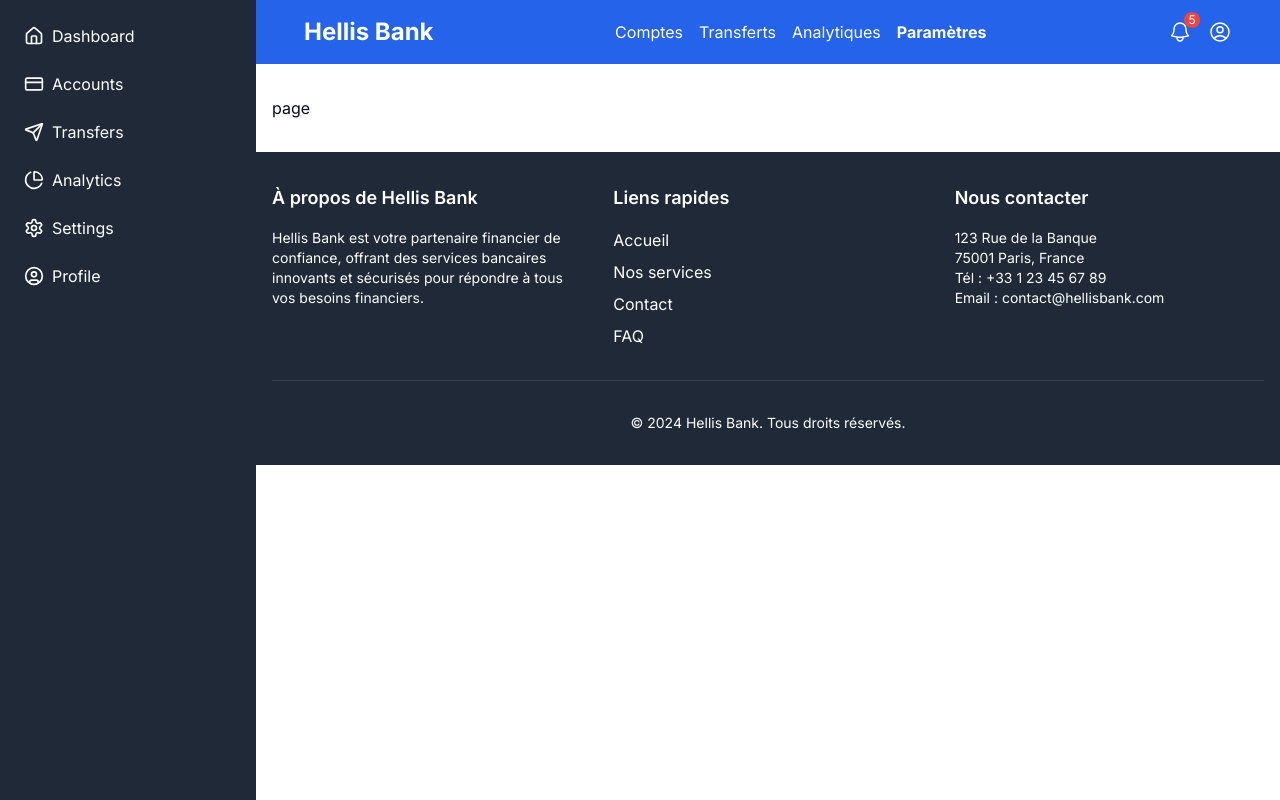
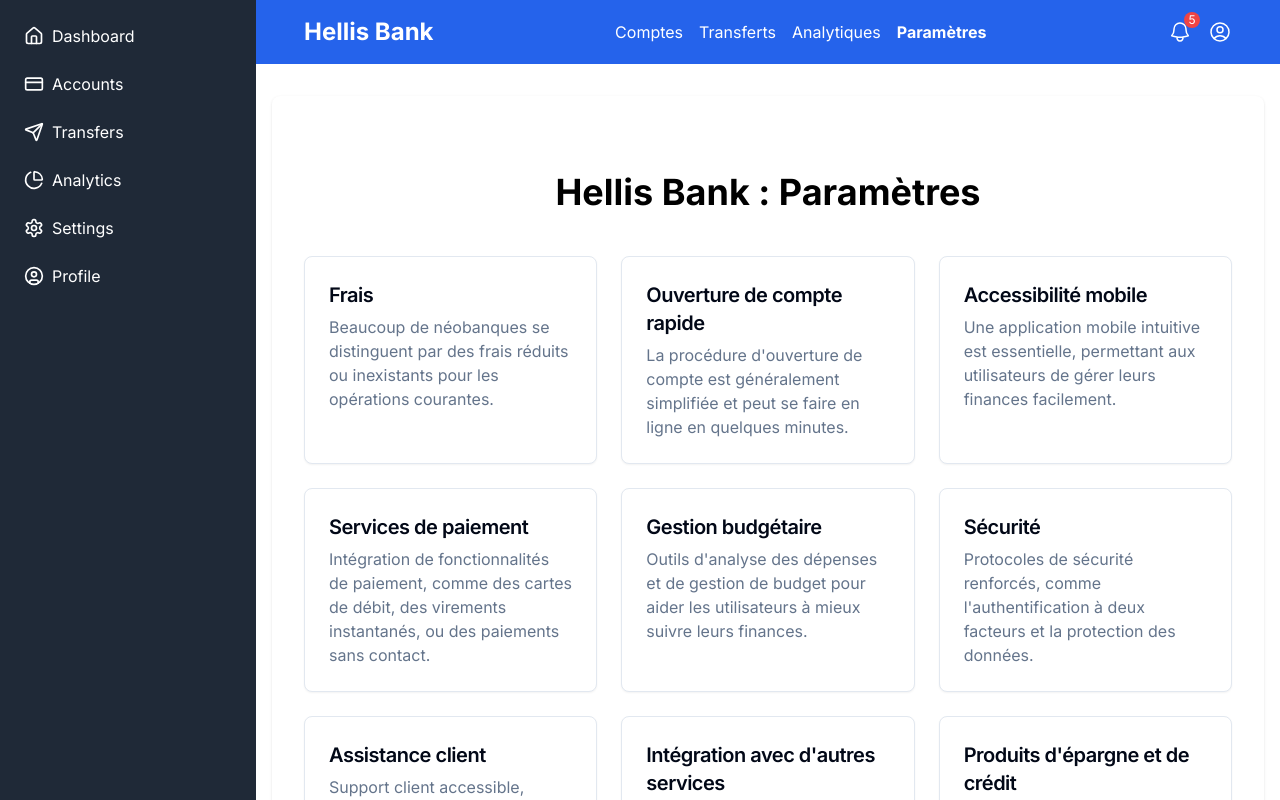
Before and after one commit to stgHellis/Hellis-Bank, a Next.js app: page /settings in a window 1280 px wide. Shown: the top 800 px of the page. Built offline with nearby package versions, Linux system fonts and the light colour scheme.

Commit message:
Création d'une nouvelle Page de Paramètres et Modification de la page d'accueil pour être mobile responsive

```diff
--- a/app/page.tsx
+++ b/app/page.tsx
@@ -8,9 +8,11 @@ export default function Home() {
   return (
     <div className="bg-white dark:bg-gray-900 text-black dark:text-white">
       <div className="min-h-screen transition-colors duration-200 dark:bg-gray-900">
-        <main className="flex min-h-screen flex-col items-center justify-start p-24">
-          <h1 className="text-4xl font-bold mb-20">Dashboard</h1>
-          <div className="w-full max-w-4xl grid grid-cols-1 md:grid-cols-2 gap-6 dark:bg-gray-800 shadow rounded-lg p-6 transition-colors duration-200">
+        <main className="flex min-h-screen flex-col items-center justify-start p-4 sm:p-6 md:p-12 lg:p-24">
+          <h1 className="text-2xl sm:text-3xl md:text-4xl font-bold mb-6 sm:mb-10 md:mb-20">
+            Dashboard
+          </h1>
+          <div className="w-full max-w-4xl grid grid-cols-1 gap-4 sm:gap-6 dark:bg-gray-800 shadow rounded-lg p-4 sm:p-6 transition-colors duration-200">
             <AccountSummary />
             <QuickActions />
             <CardGenerator />
--- a/app/settings/page.tsx
+++ b/app/settings/page.tsx
@@ -1,189 +1,97 @@
 import React from "react";
+import {
+  Card,
+  CardHeader,
+  CardTitle,
+  CardDescription,
+} from "@/components/shared/card";
 
-const page = () => {
-  return <div>page</div>;
+interface FeatureCardProps {
+  title: string;
+  description: string;
+}
+
+const FeatureCard: React.FC<FeatureCardProps> = ({ title, description }) => (
+  <Card className="w-full h-full">
+    <CardHeader>
+      <CardTitle className="text-lg sm:text-xl">{title}</CardTitle>
+      <CardDescription className="text-sm sm:text-base">
+        {description}
+      </CardDescription>
+    </CardHeader>
+  </Card>
+);
+
+const features: FeatureCardProps[] = [
+  {
+    title: "Frais",
+    description:
+      "Beaucoup de néobanques se distinguent par des frais réduits ou inexistants pour les opérations courantes.",
+  },
+  {
+    title: "Ouverture de compte rapide",
+    description:
+      "La procédure d'ouverture de compte est généralement simplifiée et peut se faire en ligne en quelques minutes.",
+  },
+  {
+    title: "Accessibilité mobile",
+    description:
+      "Une application mobile intuitive est essentielle, permettant aux utilisateurs de gérer leurs finances facilement.",
+  },
+  {
+    title: "Services de paiement",
+    description:
+      "Intégration de fonctionnalités de paiement, comme des cartes de débit, des virements instantanés, ou des paiements sans contact.",
+  },
+  {
+    title: "Gestion budgétaire",
+    description:
+      "Outils d'analyse des dépenses et de gestion de budget pour aider les utilisateurs à mieux suivre leurs finances.",
+  },
+  {
+    title: "Sécurité",
+    description:
+      "Protocoles de sécurité renforcés, comme l'authentification à deux facteurs et la protection des données.",
+  },
+  {
+    title: "Assistance client",
+    description:
+      "Support client accessible, souvent via chat en ligne ou par message.",
+  },
+  {
+    title: "Intégration avec d'autres services",
+    description:
+      "Possibilité de lier des comptes à des applications de gestion financière ou à des services de paiement tiers.",
+  },
+  {
+    title: "Produits d'épargne et de crédit",
+    description:
+      "Certaines néobanques offrent des options d'épargne à taux d'intérêt ou des prêts.",
+  },
+  {
+    title: "Transparence",
+    description:
+      "Information claire sur les conditions et les services, sans frais cachés.",
+  },
+];
+
+const SettingsPage: React.FC = () => {
+  return (
+    <div className="bg-white dark:bg-gray-900 text-black dark:text-white">
+      <div className="min-h-screen transition-colors duration-200 dark:bg-gray-900">
+        <div className="container mx-auto px-4 py-8 sm:px-6 lg:px-8 bg-white dark:bg-gray-800 shadow rounded-lg p-6 transition-colors duration-200">
+          <h1 className="text-2xl sm:text-3xl md:text-4xl font-bold mb-11 mt-11 text-center">
+            Hellis Bank : Paramètres
+          </h1>
+          <div className="grid grid-cols-1 sm:grid-cols-2 lg:grid-cols-3 gap-4 sm:gap-6">
+            {features.map((feature, index) => (
+              <FeatureCard key={index} {...feature} />
+            ))}
+          </div>
+        </div>
+      </div>
+    </div>
+  );
 };
 
-export default page;
-
-// "use client";
-
-// import Image from "next/image";
-// import React, { useState, useRef, useEffect } from "react";
-// import {
-//   FaUser,
-//   FaEnvelope,
-//   FaPhone,
-//   FaCamera,
-//   FaSun,
-//   FaMoon,
-// } from "react-icons/fa";
-
-// const SettingsPage = () => {
-//   const [name, setName] = useState("Votre Nom complet");
-//   const [email, setEmail] = useState("Votre Email");
-//   const [phone, setPhone] = useState("Votre Téléphone");
-//   const [darkMode, setDarkMode] = useState(false);
-
-//   const [avatarUrl, setAvatarUrl] = useState(
-//     `https://ui-avatars.com/api/?name=${encodeURIComponent(
-//       name
-//     )}&background=0D8ABC&color=fff`
-//   );
-
-//   const fileInputRef = useRef<HTMLInputElement>(null);
-
-//   useEffect(() => {
-//     if (darkMode) {
-//       document.documentElement.classList.add("dark");
-//     } else {
-//       document.documentElement.classList.remove("dark");
-//     }
-//   }, [darkMode]);
-
-//   const toggleTheme = () => {
-//     setDarkMode(!darkMode);
-//   };
-
-//   const handleNameChange = (e: React.ChangeEvent<HTMLInputElement>) => {
-//     setName(e.target.value);
-//     updateAvatarUrl(e.target.value);
-//   };
-
-//   const updateAvatarUrl = (newName: string) => {
-//     setAvatarUrl(
-//       `https://ui-avatars.com/api/?name=${encodeURIComponent(
-//         newName
-//       )}&background=0D8ABC&color=fff`
-//     );
-//   };
-
-//   const handleAvatarClick = () => {
-//     fileInputRef.current?.click();
-//   };
-
-//   const handleFileChange = (e: React.ChangeEvent<HTMLInputElement>) => {
-//     const file = e.target.files?.[0];
-//     if (file) {
-//       const reader = new FileReader();
-//       reader.onloadend = () => {
-//         setAvatarUrl(reader.result as string);
-//       };
-//       reader.readAsDataURL(file);
-//     }
-//   };
-
-//   return (
-//     <div className="bg-white dark:bg-gray-900 text-black dark:text-white">
-//       <div className="min-h-screen transition-colors duration-200 dark:bg-gray-900">
-//         <div className="container mx-auto px-4 py-8 sm:px-6 lg:px-8">
-//           <button onClick={toggleTheme}>
-//             {darkMode ? "Switch to Light Mode" : "Switch to Dark Mode"}{" "}
-//           </button>
-//           <div className="flex justify-between items-center mb-6">
-//             <h1 className="text-2xl sm:text-3xl font-bold dark:text-white">
-//               Paramètres
-//             </h1>
-//             <button
-//               onClick={toggleTheme}
-//               className="p-2 rounded-lg bg-gray-200 dark:bg-gray-700"
-//             >
-//               {darkMode ? (
-//                 <FaSun className="text-yellow-500" />
-//               ) : (
-//                 <FaMoon className="text-gray-700" />
-//               )}
-//             </button>
-//           </div>
-
-//           <div className="grid grid-cols-1 md:grid-cols-2 gap-6">
-//             {/* Card Profil */}
-//             <div className="bg-white dark:bg-gray-800 shadow rounded-lg p-6 transition-colors duration-200">
-//               <div className="flex flex-col items-center">
-//                 <div className="w-32 h-32 bg-gray-200 rounded-full relative">
-//                   <Image
-//                     src={avatarUrl}
-//                     alt="Profile"
-//                     width={128}
-//                     height={128}
-//                     className="w-32 h-32 rounded-full object-cover"
-//                   />
-//                   <button
-//                     className="absolute bottom-0 right-0 bg-blue-600 text-white p-2 rounded-full"
-//                     onClick={handleAvatarClick}
-//                   >
-//                     <FaCamera />
-//                   </button>
-//                   <input
-//                     type="file"
-//                     ref={fileInputRef}
-//                     onChange={handleFileChange}
-//                     accept="image/*"
-//                     className="hidden"
-//                   />
-//                 </div>
-//                 <h2 className="text-xl font-semibold mt-4 dark:text-white">
-//                   {name}
-//                 </h2>
-//                 <p className="text-gray-600 dark:text-gray-400">{email}</p>
-//               </div>
-//             </div>
-
-//             {/* Card Informations Personnelles */}
-//             <div className="bg-white dark:bg-gray-800 shadow rounded-lg p-6 transition-colors duration-200">
-//               <h2 className="text-xl font-semibold mb-4 dark:text-white">
-//                 Informations Personnelles
-//               </h2>
-//               <form className="space-y-4">
-//                 <div>
-//                   <label className="block text-sm font-medium text-gray-700 dark:text-gray-300">
-//                     <FaUser className="inline mr-2" />
-//                     Nom complet
-//                   </label>
-//                   <input
-//                     type="text"
-//                     value={name}
-//                     onChange={handleNameChange}
-//                     className="mt-1 block w-full rounded-md border-gray-300 dark:border-gray-600 dark:bg-gray-700 dark:text-white shadow-sm focus:border-blue-500 focus:ring focus:ring-blue-200 dark:focus:ring-blue-700"
-//                   />
-//                 </div>
-//                 <div>
-//                   <label className="block text-sm font-medium text-gray-700 dark:text-gray-300">
-//                     <FaEnvelope className="inline mr-2" />
-//                     Adresse e-mail
-//                   </label>
-//                   <input
-//                     type="email"
-//                     value={email}
-//                     onChange={(e) => setEmail(e.target.value)}
-//                     className="mt-1 block w-full rounded-md border-gray-300 dark:border-gray-600 dark:bg-gray-700 dark:text-white shadow-sm focus:border-blue-500 focus:ring focus:ring-blue-200 dark:focus:ring-blue-700"
-//                   />
-//                 </div>
-//                 <div>
-//                   <label className="block text-sm font-medium text-gray-700 dark:text-gray-300">
-//                     <FaPhone className="inline mr-2" />
-//                     Numéro de téléphone
-//                   </label>
-//                   <input
-//                     type="tel"
-//                     value={phone}
-//                     onChange={(e) => setPhone(e.target.value)}
-//                     className="mt-1 block w-full rounded-md border-gray-300 dark:border-gray-600 dark:bg-gray-700 dark:text-white shadow-sm focus:border-blue-500 focus:ring focus:ring-blue-200 dark:focus:ring-blue-700"
-//                   />
-//                 </div>
-//                 <button
-//                   type="submit"
-//                   className="w-full bg-blue-600 text-white px-4 py-2 rounded-md hover:bg-blue-700 transition-colors duration-200"
-//                 >
-//                   Enregistrer les modifications
-//                 </button>
-//               </form>
-//             </div>
-//           </div>
-//         </div>
-//       </div>
-//     </div>
-//   );
-// };
-
-// export default SettingsPage;
+export default SettingsPage;
```
Also changed, not shown: app/public/images/hellisbanklogo2.jpg (added).
